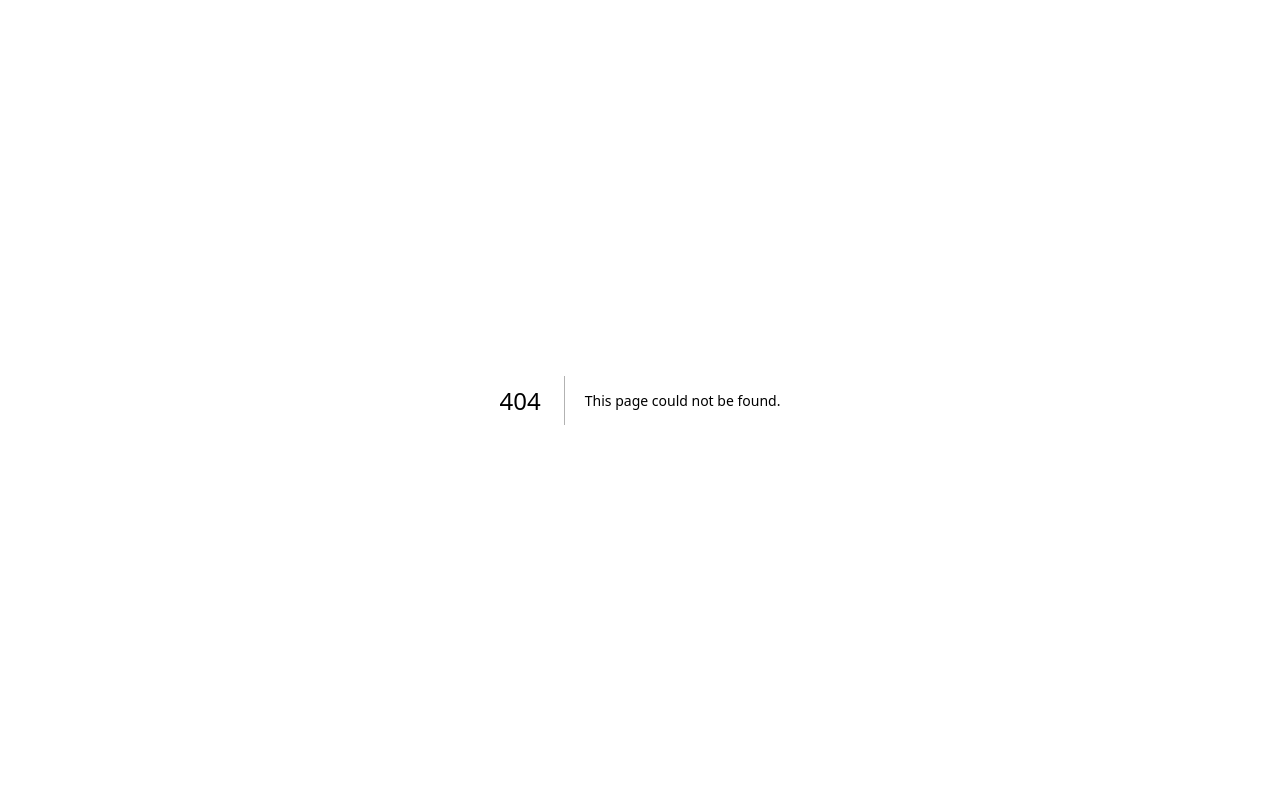
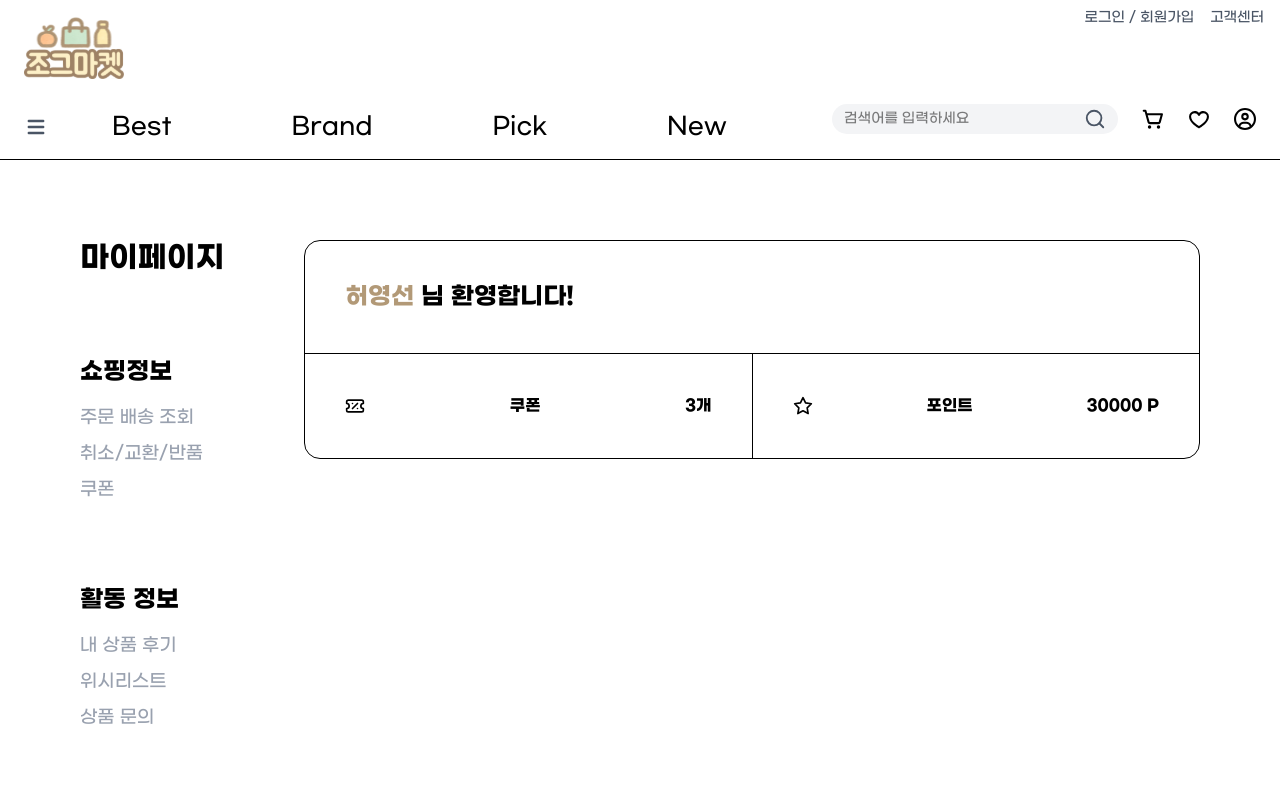
Before and after one commit to jjeankim/jogeu-market, a Next.js app: page /my in a window 1280 px wide. Before the commit this address had no page. Shown: the top 800 px of the page. Built offline with nearby package versions, Linux system fonts and the light colour scheme.

Commit message:
Feat: 마이페이지 작업중

```diff
--- a/src/components/MainForm.tsx
+++ b/src/components/MainForm.tsx
@@ -1,24 +1,28 @@
-
-
-
-
 const Main = () => {
   return (
     <>
-
       <main className="m-15 mt-5 flex flex-col">
-    <p className="h-[15rem] w-full mt-10 mb-30 bg-lime-50">여기가 배너이미지~~</p>
+        <p className="h-[15rem] w-full mt-10 mb-30 bg-lime-50">
+          여기가 배너이미지~~
+        </p>
 
         <div className="mb-20">
           <h2 className="text-2xl font-bold mb-5">BEST MD PICK!!</h2>
           <div className="flex flex-row gap-5 ">
-        <div className="bg-yellow-50 w-[20rem] h-[20rem]">1번 제품 카드</div>
-        <div className="bg-yellow-50 w-[20rem] h-[20rem]">2번 제품 카드</div>
-        <div className="bg-yellow-50 w-[20rem] h-[20rem]">3번 제품 카드</div>
-        <div className="bg-yellow-50 w-[20rem] h-[20rem]">4번 제품 카드</div>
+            <div className="bg-yellow-50 w-[20rem] h-[20rem]">
+              1번 제품 카드
+            </div>
+            <div className="bg-yellow-50 w-[20rem] h-[20rem]">
+              2번 제품 카드
+            </div>
+            <div className="bg-yellow-50 w-[20rem] h-[20rem]">
+              3번 제품 카드
+            </div>
+            <div className="bg-yellow-50 w-[20rem] h-[20rem]">
+              4번 제품 카드
             </div>
           </div>
-
+        </div>
 
         <div className="mb-15">
           <h2 className="text-2xl font-bold mb-5">NEW ARRIVAL</h2>
@@ -28,11 +32,9 @@ const Main = () => {
             <div className="bg-blue-50 w-[20rem] h-[20rem]">3번 제품 카드</div>
             <div className="bg-blue-50 w-[20rem] h-[20rem]">4번 제품 카드</div>
           </div>
-
         </div>
       </main>
     </>
-
   );
 };
 
--- a/src/components/ui/MyPageAside.tsx
+++ b/src/components/ui/MyPageAside.tsx
@@ -17,8 +17,7 @@ const MyPageAside = () => {
   ];
 
   return (
-    <div className="h-screen">
-      <aside className="p-10 w-1/4 bg-white  m-16  h-2/3 flex flex-col justify-between ">
+    <aside className=" bg-white flex flex-col gap-20 justify-between ">
       {sections.map(({ title, items }, idx) => (
         <ul key={idx} className="flex flex-col text-gray-400 gap-y-2 ">
           <li className="font-bold text-2xl text-black mb-2 ">{title}</li>
@@ -33,7 +32,6 @@ const MyPageAside = () => {
         </ul>
       ))}
     </aside>
-    </div>
   );
 };
 
--- /dev/null
+++ b/src/components/ui/MyPageLayout.tsx
@@ -0,0 +1,23 @@
+import { ReactNode } from "react";
+import MyPageAside from "./MyPageAside";
+
+interface MyPageLayout {
+  children: ReactNode,
+  pageTitle: string;
+}
+
+const MyPageLayout = ({children,pageTitle}:MyPageLayout) => {
+  return (
+    <main className=" p-20 flex justify-between">
+      <section >
+        <h2 className="text-3xl font-bold inline-block mb-20">{pageTitle}</h2>
+        <MyPageAside />
+      </section>
+      <section className="w-[80%]">
+        {children}
+      </section>
+    </main>
+  );
+};
+
+export default MyPageLayout;
--- /dev/null
+++ b/src/components/ui/MyPageWelcomeCard.tsx
@@ -0,0 +1,29 @@
+import { FiStar } from "react-icons/fi";
+import { LuTicketPercent } from "react-icons/lu";
+
+
+const MyPageWelcomeCard = () => {
+  return (
+    <div className="border rounded-2xl">
+      <div className="p-10">
+        <h3 className="text-2xl font-bold">
+          <span className="text-[#B29977]">허영선</span> 님 환영합니다!
+        </h3>
+      </div>
+      <div className="border-t flex ">
+        <div className="flex-1 flex  p-10 justify-between items-center border-r ">
+          <LuTicketPercent size={20}/>
+          <span className="font-bold">쿠폰</span>
+          <span className="font-bold">3개</span>
+        </div>
+        <div className="flex-1 flex  p-10 justify-between items-center">
+          <FiStar size={20}  />
+          <span className="font-bold">포인트</span>
+          <span className="font-bold">30000 P</span>
+        </div>
+      </div>
+    </div>
+  );
+};
+
+export default MyPageWelcomeCard;
--- a/src/pages/_app.tsx
+++ b/src/pages/_app.tsx
@@ -1,6 +1,8 @@
+import Header from "@/components/Header";
+import Footer from "@/components/ui/Footer";
 import "@/styles/globals.css";
-import "@/styles/style.css";
 import type { AppProps } from "next/app";
+import { useRouter } from "next/router";
 import { ReactNode } from "react";
 import { Toaster } from "react-hot-toast";
 
@@ -14,9 +16,15 @@ const ToastProvider = ({ children }: { children: ReactNode }) => {
 };
 
 export default function App({ Component, pageProps }: AppProps) {
+  const router = useRouter();
+  const noHeaderFooterPaths = ["/login", "/signup"];
+  const showHeaderFooter = !noHeaderFooterPaths.includes(router.pathname);
+
   return (
     <ToastProvider>
+      {showHeaderFooter && <Header />}
       <Component {...pageProps} />
+      {showHeaderFooter && <Footer />}
     </ToastProvider>
   );
 }
--- a/src/pages/index.tsx
+++ b/src/pages/index.tsx
@@ -1,16 +1,11 @@
 import DynamicBreadcrumb from "@/components/ui/autoBreadcrumb";
-import Footer from "@/components/ui/Footer";
 import Main from "./main";
-import Header from "@/components/Header";
 
-import MyPageAside from "@/components/ui/MyPageAside";
 export default function Home() {
   return (
     <>
-    <Header />
       <Main />
       <DynamicBreadcrumb />
-      <Footer />
     </>
   );
 }
--- /dev/null
+++ b/src/pages/my/index.tsx
@@ -0,0 +1,14 @@
+import MyPageInfo from "@/components/ui/MyPageWelcomeCard";
+import MyPageLayout from "@/components/ui/MyPageLayout";
+
+const index = () => {
+  return (
+    <MyPageLayout pageTitle="마이페이지">
+      <section>
+        <MyPageInfo />
+      </section>
+    </MyPageLayout>
+  );
+};
+
+export default index;
```
Lines whose indentation alone changed are shown as unchanged.
